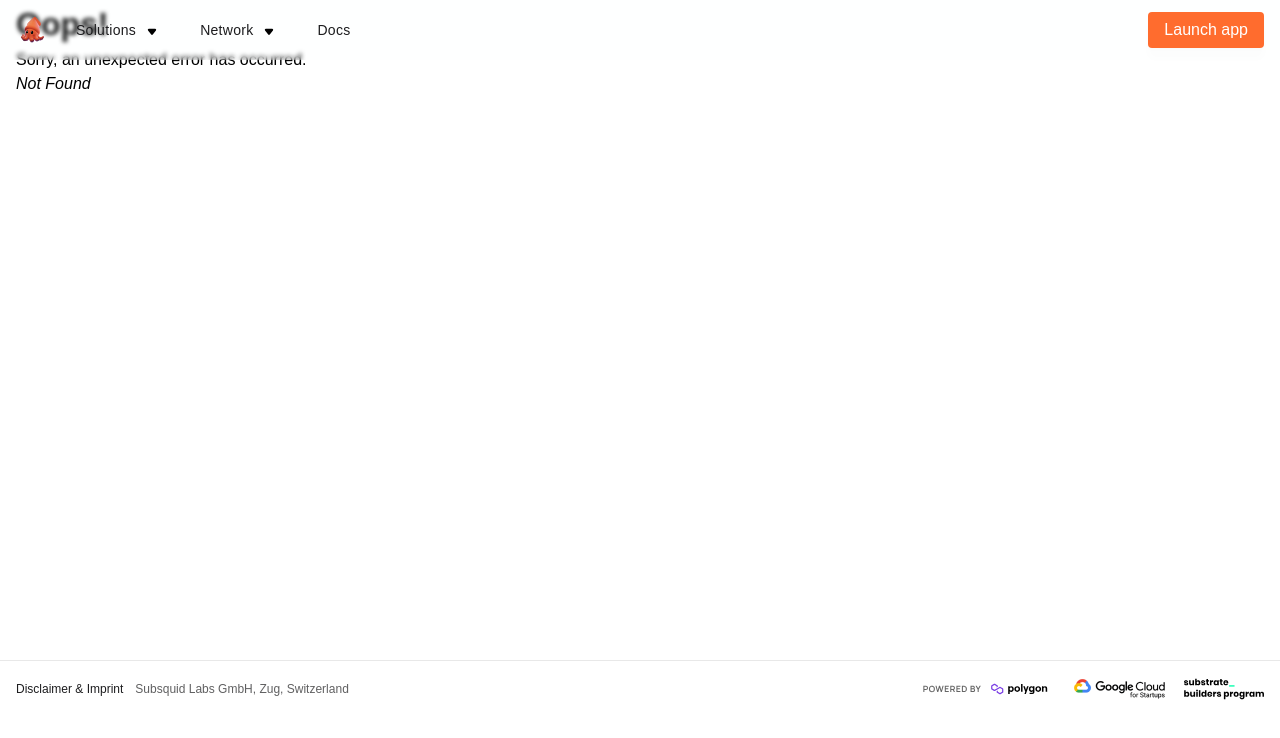
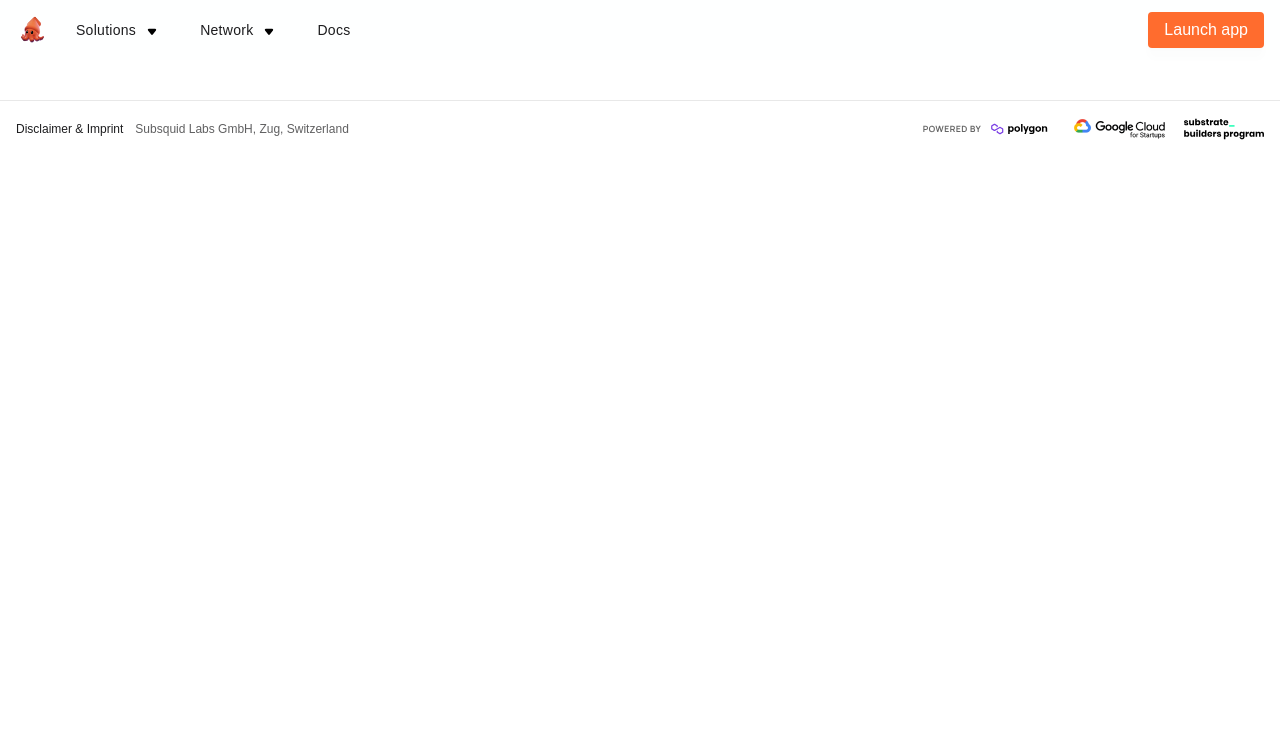
Before and after one commit to topverstka/subsquid, a React (Vite) app: page /appchain in a window 1280 px wide. Before the commit this address had no page. Shown: the top 738 px of the page. Built offline with nearby package versions, Linux system fonts and the light colour scheme.

Commit message:
add pages

```diff
--- a/src/assets/scss/main.scss
+++ b/src/assets/scss/main.scss
@@ -26,17 +26,6 @@
   -webkit-font-smoothing: antialiased;
   -moz-osx-font-smoothing: grayscale;
   -webkit-text-size-adjust: 100%;
-}
-
-html, body {
-  max-height: 100vh;
-  height: 100%;
-  overflow: hidden;
-}
-
-#root {
-  height: 100%;
-  overflow-y: auto;
 }
 
 a {
--- a/src/assets/scss/spec/_reset.scss
+++ b/src/assets/scss/spec/_reset.scss
@@ -23,7 +23,6 @@ body {
   background-color: #fff;
   min-width: 320px;
   min-height: 100vh;
-  min-height: calc(var(--vh, 1vh) * 100);
   overflow-x: hidden;
   position: relative;
   -webkit-font-smoothing: antialiased;
--- /dev/null
+++ b/src/routes/appchain.tsx
@@ -0,0 +1,18 @@
+import Header from "../components/Header/Header";
+import Content from "../components/Content/Content";
+import Footer from "../components/Footer/Footer";
+import * as React from "react";
+
+export default function Appchain() {
+    document.title = "Subsquid > Appchain page"
+
+    return (
+        <>
+            <Header/>
+            <Content>
+
+            </Content>
+            <Footer/>
+        </>
+    );
+}
--- /dev/null
+++ b/src/routes/aquarium.tsx
@@ -0,0 +1,18 @@
+import Header from "../components/Header/Header";
+import Content from "../components/Content/Content";
+import Footer from "../components/Footer/Footer";
+import * as React from "react";
+
+export default function Aquarium() {
+    document.title = "Subsquid > Aquarium page"
+
+    return (
+        <>
+            <Header/>
+            <Content>
+
+            </Content>
+            <Footer/>
+        </>
+    );
+}
--- /dev/null
+++ b/src/routes/builders.tsx
@@ -0,0 +1,18 @@
+import Header from "../components/Header/Header";
+import Content from "../components/Content/Content";
+import Footer from "../components/Footer/Footer";
+import * as React from "react";
+
+export default function Builders() {
+    document.title = "Subsquid > Builders page"
+
+    return (
+        <>
+            <Header/>
+            <Content>
+
+            </Content>
+            <Footer/>
+        </>
+    );
+}
--- /dev/null
+++ b/src/routes/network.tsx
@@ -0,0 +1,18 @@
+import Header from "../components/Header/Header";
+import Content from "../components/Content/Content";
+import Footer from "../components/Footer/Footer";
+import * as React from "react";
+
+export default function Network() {
+    document.title = "Subsquid > Network page"
+
+    return (
+        <>
+            <Header/>
+            <Content>
+
+            </Content>
+            <Footer/>
+        </>
+    );
+}
```
Also changed, not shown: src/App.tsx (+20 -0 lines).
